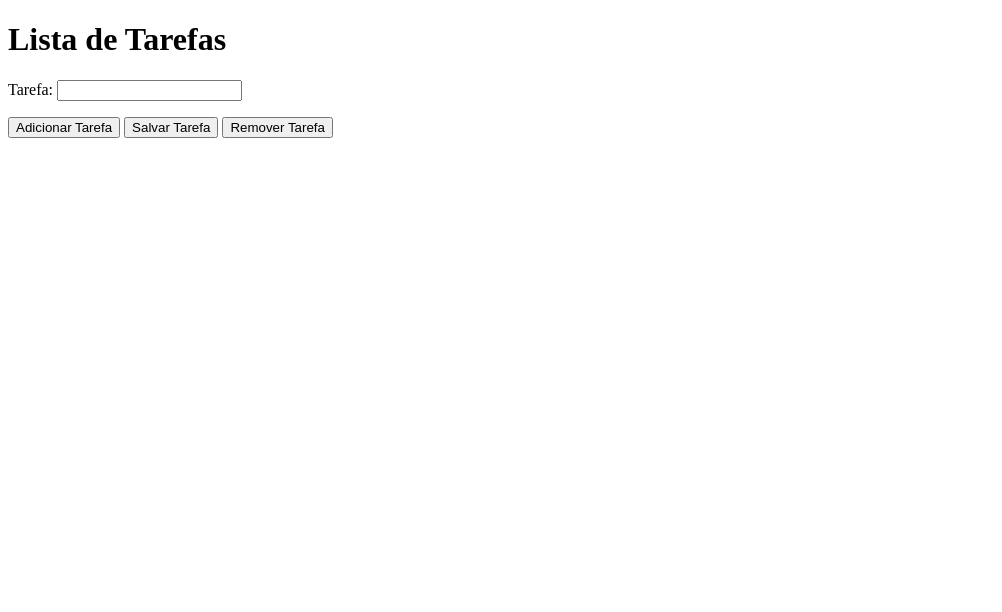
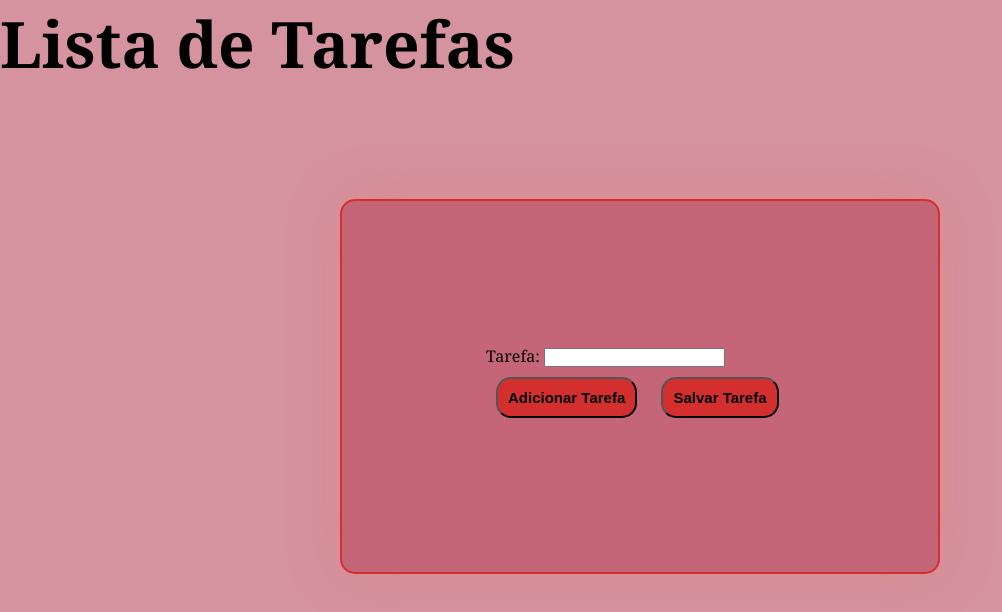
Before and after one commit to KimKristy/listaDeTarefas, a plain HTML site: page index.html in a window 1280 px wide. Shown: the whole page, without its empty margins (0-1002 px from the left). Drawn offline with Linux system fonts and the light colour scheme; some packages are replaced by stand-ins of ours; a script that the page names is missing.

Commit message:
5 - recomeçando estilização; arrumando algumas funções e estilizações

```diff
--- a/index.html
+++ b/index.html
@@ -1,27 +1,27 @@
 <!DOCTYPE html>
 <html lang="pt-br">
   <head>
-    <meta charset="UTF-8">
-    <meta name="viewport" content="width=device-width, initial-scale=1.0">
+    <meta charset="UTF-8" />
+    <meta name="viewport" content="width=device-width, initial-scale=1.0" />
     <!-- CSS EXTERNO -->
-    <link rel="stylesheet" href="./src/css/style.css">
+    <link rel="stylesheet" href="./src/css/style.css" />
     <!-- FRAMEWORK EXTERNO -->
     <script src="https://cdn.jsdelivr.net/npm/sweetalert2@11"></script>
     <title>Lista Tarefas</title>
   </head>
   <body>
-
     <header>
       <h1>Lista de Tarefas</h1>
     </header>
     <main>
       <p>
         <label for="task">Tarefa:</label>
-            <input type="text" id="task">
+        <input type="text" id="task" />
       </p>
-        <button id="adicionarTarefa" onclick="adicionarTarefa()">Adicionar Tarefa</button>
+      <button id="adicionarTarefa" onclick="adicionarTarefa()">
+        Adicionar Tarefa
+      </button>
       <button id="salvarTarefa" onclick="salvarTarefa()">Salvar Tarefa</button>
-        <button id="removerTarefa" onclick="removerTarefa()">Remover Tarefa</button>
 
       <p id="lista"></p>
     </main>
--- /dev/null
+++ b/src/css/style.css
@@ -0,0 +1,34 @@
+*{
+    padding: 0;
+    margin: 0;
+    box-sizing: border-box;
+}
+
+body{
+    font-family: Cambria, Cochin, Georgia, Times, 'Times New Roman', serif;
+    background-color: rgba(196, 102, 120, 0.709);
+}
+
+main{
+    display: block;
+    max-width: 600px;
+    margin: 7rem auto;
+    background: rgba(196, 102, 119, 0.995);
+    padding: 9rem;
+    border-radius: 15px;
+    border: 2px solid #d32f2f;
+    box-shadow: 0 0 55px rgba(235, 114, 87, 0.236);
+}
+
+header{
+    font-size: 2rem;
+}
+
+button{
+    margin: 10px;
+    padding: 10px;
+    border-radius: 15px;
+    background-color: #d32f2f;
+    font-size: 15px;
+    font-weight: 700;
+}
--- a/src/js/script.js
+++ b/src/js/script.js
@@ -15,7 +15,6 @@ function adicionarTarefa() {
   let linha = document.getElementById("task");
 
   if (validarCampo()) {
-    //alert("Preencha o campo Tarefa")
     Swal.fire({
       icon: "warning",
       title: "Atenção",
@@ -57,6 +56,7 @@ function listarTarefas() {
             <div class="task-item">
                 <span>${tarefa[i]}</span>
                 <button onclick="editarTarefa(${i})">Editar</button>
+                <button id="removerTarefa" onclick="removerTarefa()">Remover Tarefa</button>
             </div>
 
         `;
@@ -69,7 +69,7 @@ function listarTarefas() {
 function removerTarefa() {
   Swal.fire({
     icon: "warning",
-    title: "Tem certeza que deseja Apagar ?",
+    title: "Tem certeza que deseja Apagar?",
     text: "Essa tarefa será apagada",
     showCancelButton: true,
     confirmButtonColor: "#6B095BFF",
@@ -77,7 +77,7 @@ function removerTarefa() {
     cancelButtonText: "Cancelar",
   }).then((result) => {
     if (result.isConfirmed) {
-      tarefa.pop();
+      tarefa.splice(i, 1);
       listarTarefas();
       Swal.fire("Apagado", "A tarefa foi removida da lista", "success");
     }
@@ -90,6 +90,16 @@ function editarTarefa(indice) {
   document.getElementById("task").value = tarefa[indice];
   indiceEditar = indice;
   document.getElementById("task").focus();
+
+  Swal.fire({
+    icon: "question",
+    title: "Tem certeza que deseja Editar?",
+    text: "Essa tarefa será editada",
+    showCancelButton: true,
+    confirmButtonColor: "#6B095BFF",
+    confirmButtonText: "Sim, Editar",
+    cancelButtonText: "Cancelar",
+  });
 }
 
 //FUNÇÃO SALVAR TAREFA
@@ -101,9 +111,10 @@ function salvarTarefa() {
     tarefa[indiceEditar] = document.getElementById("task").value;
     document.getElementById("task").value = "";
     listarTarefas();
-    alert("Tarefa alterada com sucesso");
   } else {
     console.log("nenhuma tarefa selecionada");
   }
   document.getElementById("task").focus();
+
+  Swal.fire("Editado", "A tarefa foi editada", "success");
 }
```
Lines whose indentation alone changed are shown as unchanged.
